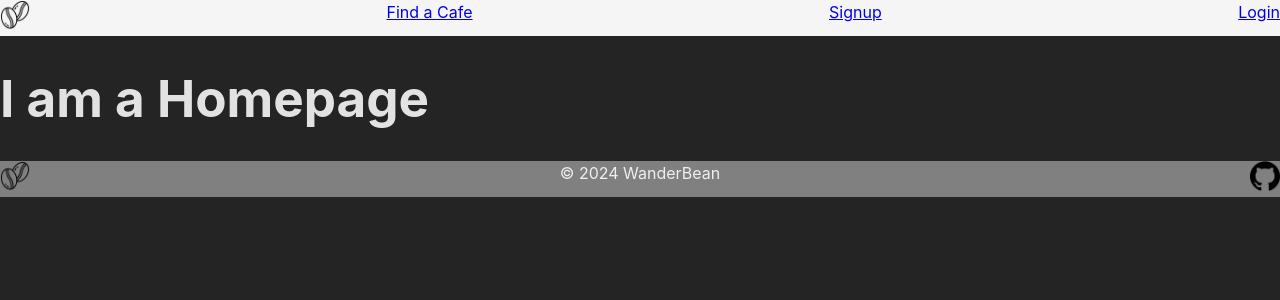
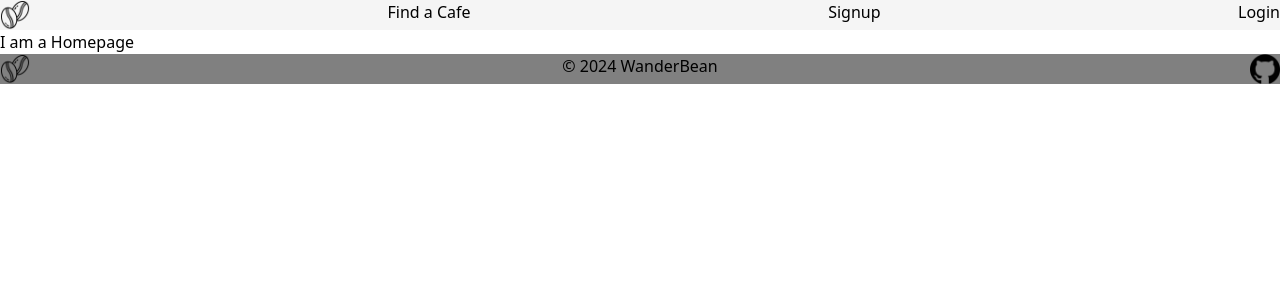
Before and after one commit to WanderBean/Wanderbean-Frontend, a React (Vite) app: page / in a window 1280 px wide. Shown: the top 300 px of the page. Built offline with nearby package versions, Linux system fonts and the light colour scheme.

Commit message:
starting tailwind

```diff
--- a/package.json
+++ b/package.json
@@ -24,6 +24,7 @@
     "eslint-plugin-react": "^7.33.2",
     "eslint-plugin-react-hooks": "^4.6.0",
     "eslint-plugin-react-refresh": "^0.4.5",
+    "tailwindcss": "^3.4.1",
     "vite": "^5.1.4"
   }
 }
--- a/src/index.css
+++ b/src/index.css
@@ -1,3 +1,8 @@
+@tailwind base;
+@tailwind components;
+@tailwind utilities;
+
+/*
 :root {
   font-family: Inter, system-ui, Avenir, Helvetica, Arial, sans-serif;
   line-height: 1.5;
@@ -45,3 +50,4 @@
 button:focus-visible {
   outline: 4px auto -webkit-focus-ring-color;
 }
+*/
--- /dev/null
+++ b/tailwind.config.js
@@ -0,0 +1,8 @@
+/** @type {import('tailwindcss').Config} */
+module.exports = {
+  content: ["./src/**/*.{js,jsx,ts,tsx}"],
+  theme: {
+    extend: {},
+  },
+  plugins: [],
+};
```
Also changed, not shown: 1 other file (tests, documents, lock files or other folders).
